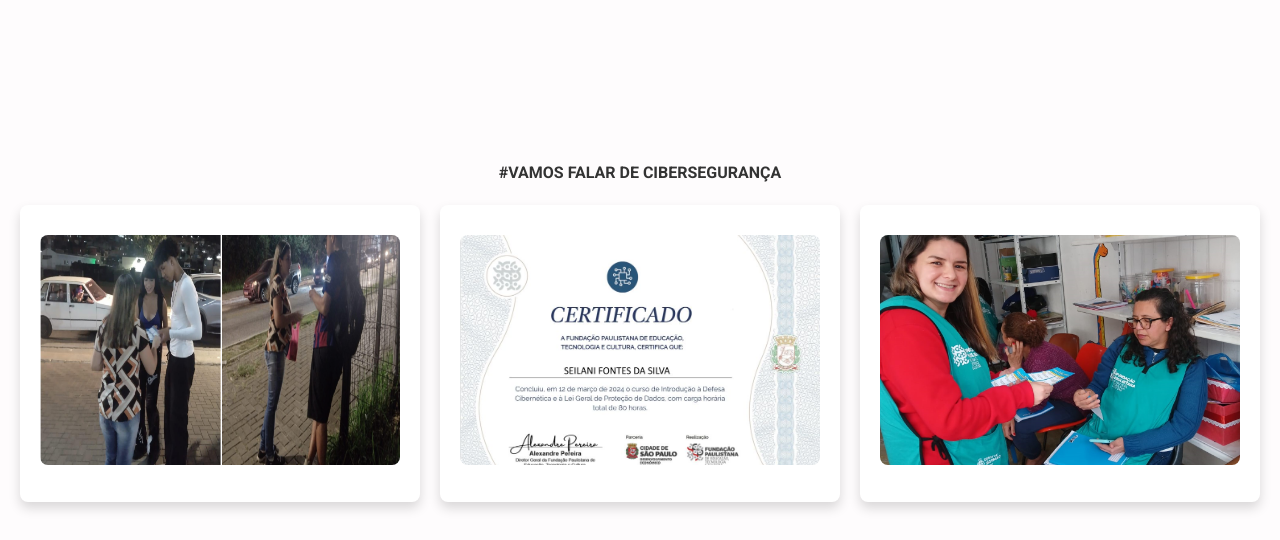
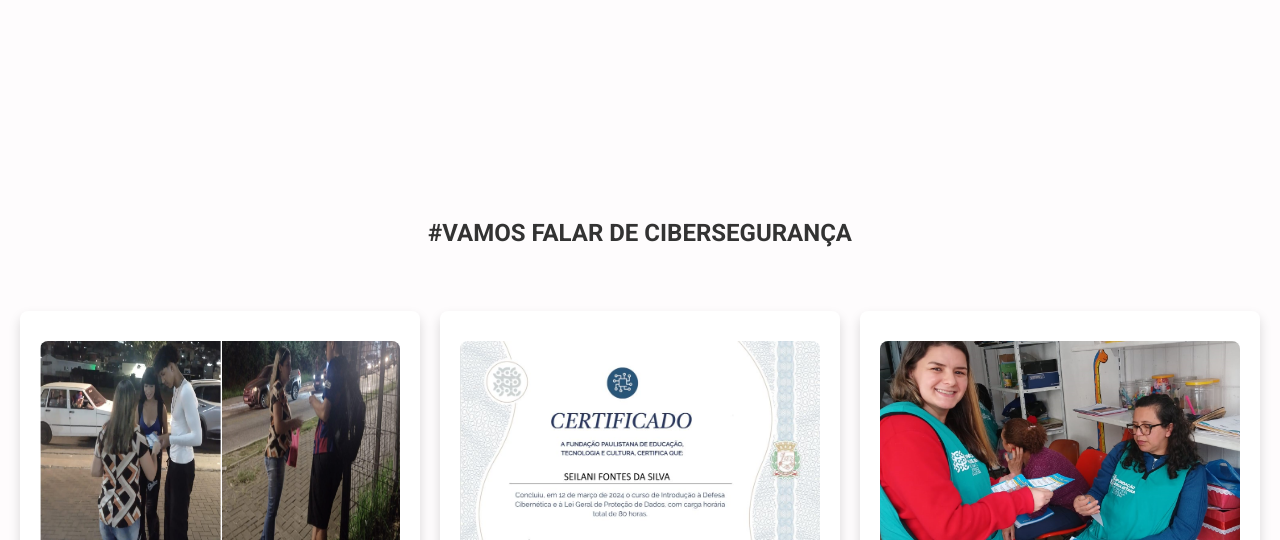
Before and after one commit to SeilaniF/Site-Ciberseguran-a, a plain HTML site: page sobre.html in a window 1280 px wide. Shown: the part 1472-2012 px from the top of the page. Drawn offline with Linux system fonts and the light colour scheme; a web font is replaced by a local one.

Commit message:
Atualizando alterações na pasta styles

```diff
--- a/styles.css
+++ b/styles.css
@@ -23,10 +23,6 @@ footer {
     padding: 54px 0;
 
 
-}
-
-h3 {
-    font-size: 50px;
 }
 
 p {
@@ -328,6 +324,8 @@ nav .close-icon {
     justify-content: space-between;
 }
 
+
+
 .cards-itens {
     flex: 1 1 calc(33.33% - 20px);
     box-sizing: border-box;
@@ -339,6 +337,7 @@ nav .close-icon {
     flex-direction: column;
     align-items: center;
     transition: 0.3s;
+    font-size: 20px;
 }
 
 
@@ -576,17 +575,18 @@ nav .close-icon {
 
 }
 
-.sobre-cards {
+.sobre-cards .cards-text {
     text-align: center;
     padding: 40px 20px;
     margin-top: 50px;
 
 
+
 }
 
 
-.cards-text {
-    font-size: 1.8rem;
+.cards-text h3 {
+    font-size: 1.5rem;
     font-weight: bold;
     color: #333;
     margin-bottom: 20px;
```
